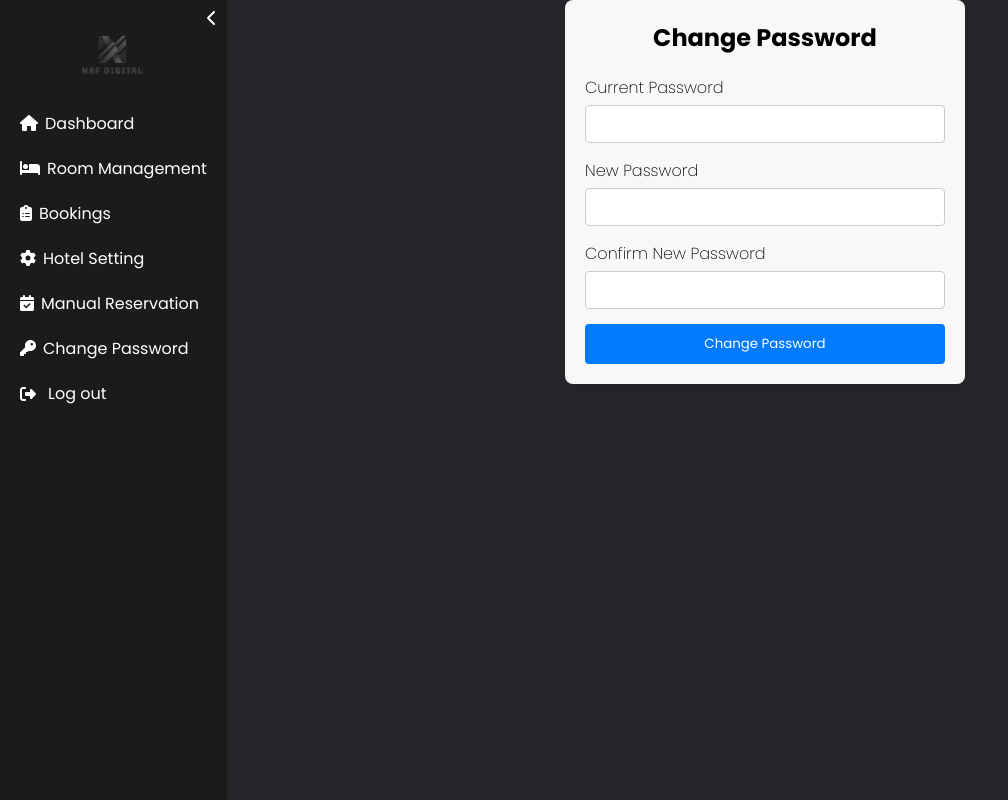
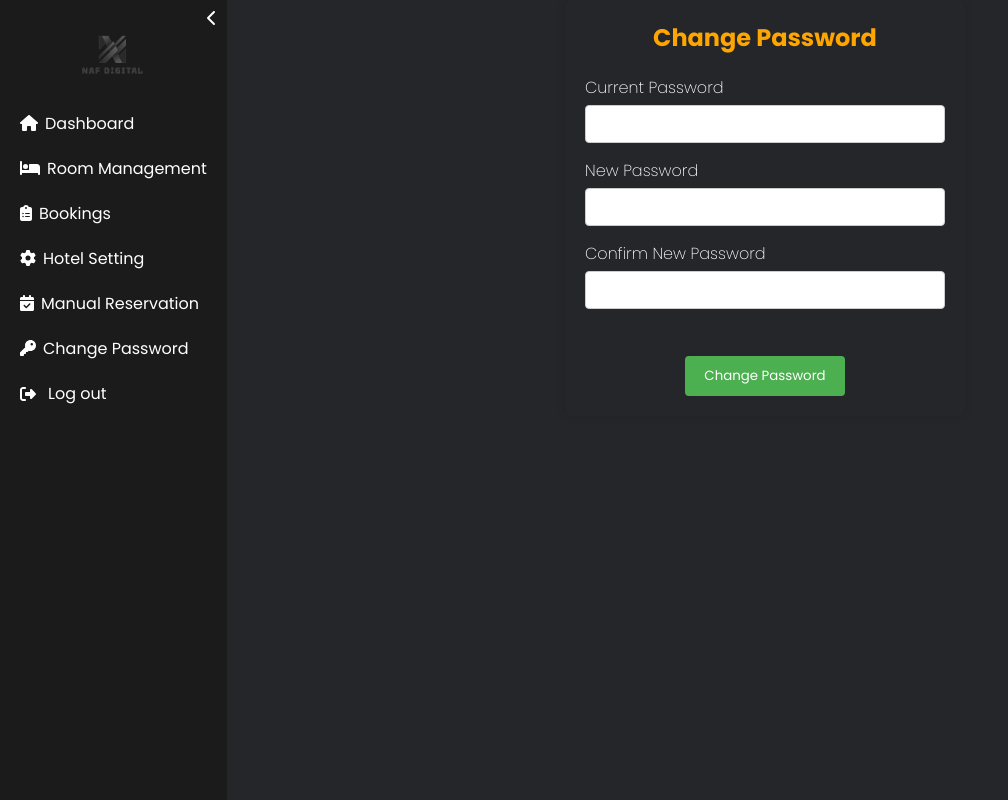
Before and after one commit to sasu-from-the-hood/Hotel-Reservation-Front-End, a React (Create React App) app in the folder Front-End/: page /admindashboard/ChangePassword in a window 1280 px wide. Shown: the whole page, without its empty margins (0-1008 px from the left). Built offline with nearby package versions, Linux system fonts and the light colour scheme.

Commit message:
updating change passord component

```diff
--- a/Front-End/src/Admin/ChangePassword.jsx
+++ b/Front-End/src/Admin/ChangePassword.jsx
@@ -1,44 +1,58 @@
 import React, { useState } from "react";
+import { toast, ToastContainer } from "react-toastify";
+import "react-toastify/dist/ReactToastify.css";
 import styles from "./ChangePassword.module.css"; // Assuming you have a CSS module for styling
 
 const ChangePassword = () => {
   const [currentPassword, setCurrentPassword] = useState("");
   const [newPassword, setNewPassword] = useState("");
   const [confirmPassword, setConfirmPassword] = useState("");
-  const [message, setMessage] = useState("");
 
   const handleSubmit = async (e) => {
     e.preventDefault();
     if (newPassword !== confirmPassword) {
-      setMessage("New passwords do not match");
+      toast.error("New passwords do not match");
       return;
     }
 
-    // Placeholder for API call
-    const response = await fetch("/api/change-password", {
+    const token = localStorage.getItem("token"); // Retrieve the token from localStorage
+
+    if (!token) {
+      toast.error("You must be logged in to change your password");
+      return;
+    }
+
+    try {
+      const response = await fetch(
+        "http://localhost:5000/admin/changepassword",
+        {
           method: "POST",
           headers: {
             "Content-Type": "application/json",
+            Authorization: `Bearer ${token}`, // Include the token in the Authorization header
           },
           body: JSON.stringify({
             currentPassword,
             newPassword,
           }),
-    });
+        }
+      );
 
       const data = await response.json();
 
-    if (data.success) {
-      setMessage("Password changed successfully");
+      if (response.ok) {
+        toast.success("Password changed successfully");
       } else {
-      setMessage(data.message || "Error changing password");
+        toast.error(data.message || "Error changing password");
+      }
+    } catch (error) {
+      toast.error("Something went wrong. Please try again.");
     }
   };
 
   return (
     <div className={styles.container}>
       <h2>Change Password</h2>
-      {message && <p className={styles.message}>{message}</p>}
       <form onSubmit={handleSubmit} className={styles.form}>
         <div className={styles.inputGroup}>
           <label htmlFor="currentPassword">Current Password</label>
@@ -77,6 +91,8 @@ const ChangePassword = () => {
           Change Password
         </button>
       </form>
+
+      <ToastContainer />
     </div>
   );
 };
--- a/Front-End/src/Admin/ChangePassword.module.css
+++ b/Front-End/src/Admin/ChangePassword.module.css
@@ -5,12 +5,13 @@ body {
   max-width: 400px;
   margin: 0 auto;
   padding: 20px;
-  background-color: #f8f8f8;
+  align-items: center;
+  color: orange;
   border-radius: 8px;
   box-shadow: 0 0 10px rgba(0, 0, 0, 0.1);
 }
 .inputGroup label {
-  color: #000;
+  color: white;
 }
 h2 {
   text-align: center;
@@ -45,14 +46,17 @@ h2 {
 }
 
 .submitButton {
+  margin-top: 2rem;
   padding: 10px;
-  background-color: #007bff;
+  background-color: #4caf50;
   color: white;
   border: none;
   border-radius: 4px;
   cursor: pointer;
+  width: 10rem;
+  align-self: center;
 }
 
 .submitButton:hover {
-  background-color: #0056b3;
+  background-color: #45a049;
 }
--- a/Front-End/src/reservation_status/status.jsx
+++ b/Front-End/src/reservation_status/status.jsx
@@ -153,7 +153,12 @@ const Reserv = () => {
                   <p>
                     <strong>Status:</strong> {reservation.reservation_status}
                   </p>
-                  {reservation.reservation_status === "accepted" && (
+                  <p>
+                    <strong>Payment Status:</strong>{" "}
+                    {reservation.payment_status}
+                  </p>
+                  {reservation.reservation_status === "accepted" &&
+                    reservation.payment_status === "unpaid" && (
                       <button
                         className={styles.payButton}
                         onClick={() =>
```
Lines whose indentation alone changed are shown as unchanged.
